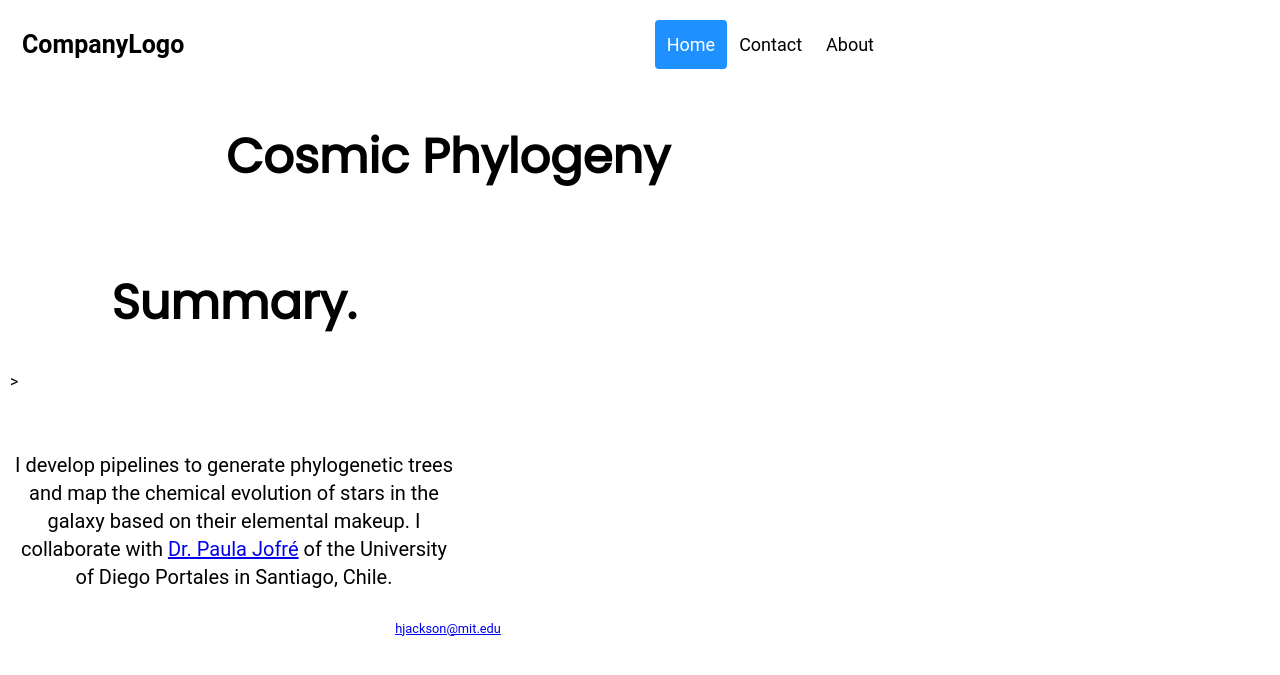
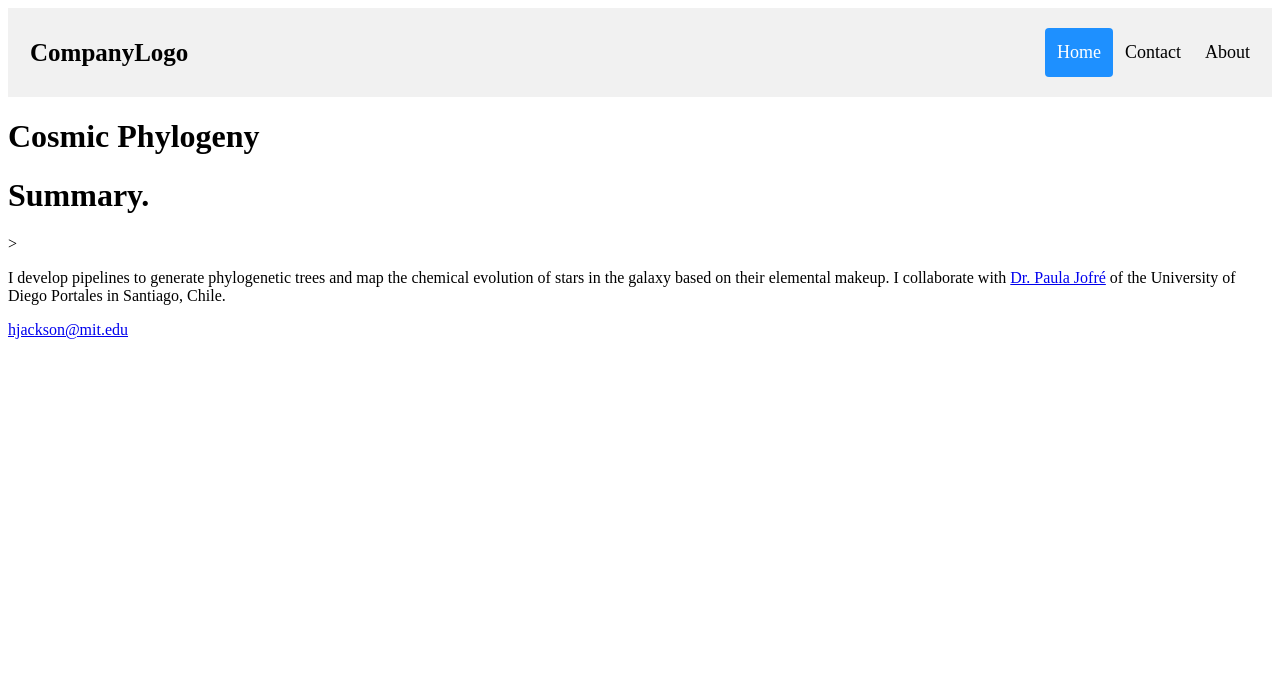
Before and after one commit to hollyjackson/hollyjackson.github.io, a Jekyll site: the page built from cosmic-phylogeny/index.html, in a window 1280 px wide. Shown: the top 675 px of the page. Built offline with Jekyll 4.4.1, drawn with Linux system fonts in a browser that asks for light colours.

Commit message:
redoing menu

```diff
--- a/_layouts/default.html
+++ b/_layouts/default.html
@@ -1,8 +1,8 @@
 <!DOCTYPE html>
 	<html>
 		<head>
+			<meta name="viewport" content="width=device-width, initial-scale=1">
 			<title>{{ page.title }}</title>
-			<meta name="viewport" content="width=device-width, initial-scale=1">
 			<!-- ICON -->
 			<link rel="icon" href="/images/icon.png">
 			<!-- CSS -->
--- a/_layouts/page.html
+++ b/_layouts/page.html
@@ -4,8 +4,6 @@ title: "Holly Jackson"
 ---
 
 <div class="blurb">
-
   <h1>{{ page.title }}</h1>
-
   <p>{{ content }}</p>
 </div>
--- a/css/main.css
+++ b/css/main.css
@@ -1,4 +1,58 @@
-body {
+/* Style the header with a grey background and some padding */
+.header {
+overflow: hidden;
+background-color: #f1f1f1;
+padding: 20px 10px;
+}
+
+/* Style the header links */
+.header a {
+float: left;
+color: black;
+text-align: center;
+padding: 12px;
+text-decoration: none;
+font-size: 18px;
+line-height: 25px;
+border-radius: 4px;
+}
+
+/* Style the logo link (notice that we set the same value of line-height and font-size to prevent the header to increase when the font gets bigger */
+.header a.logo {
+font-size: 25px;
+font-weight: bold;
+}
+
+/* Change the background color on mouse-over */
+.header a:hover {
+background-color: #ddd;
+color: black;
+}
+
+/* Style the active/current link*/
+.header a.active {
+background-color: dodgerblue;
+color: white;
+}
+
+/* Float the link section to the right */
+.header-right {
+float: right;
+}
+
+/* Add media queries for responsiveness - when the screen is 500px wide or less, stack the links on top of each other */
+@media screen and (max-width: 500px) {
+.header a {
+    float: none;
+    display: block;
+    text-align: left;
+}
+.header-right {
+    float: none;
+}
+}
+
+/* body {
 margin: 60px auto;
 width: 70%;
 }
@@ -54,7 +108,7 @@ title {
 .header-right {
 float: none;
 }
-}
+} */
 
 
 /* nav ul {
@@ -87,7 +141,7 @@ nav ul li a.active {
 
 .hover {
 text-decoration: underline;
-}*/
+}
 
 body {
 margin: 0;
@@ -112,32 +166,32 @@ footer {
 border-top: 0px;
 font-size: .8em;
 text-align: center;
-}
+}*/
 
 /* Create two equal columns that floats next to each other */
-.column {
+/* .column {
 float: left;
 width: 50%;
 padding: 10px;
-}
+} */
 
 /* Clear floats after the columns */
-.row:after {
+/* .row:after {
 content: "";
 display: table;
 clear: both;
-}
+} */
 
 /* Responsive layout - makes the two columns stack on top of each other instead of next to each other */
-@media screen and (max-width: 300px) {
+/* @media screen and (max-width: 300px) {
 .column {
     width: 100%;
 }
-}
+} */
 
-.center {
+/* .center {
 display: block;
 margin-left: auto;
 margin-right: auto;
 width: 75%;
-}
+} */
```
Lines whose indentation alone changed are shown as unchanged.
